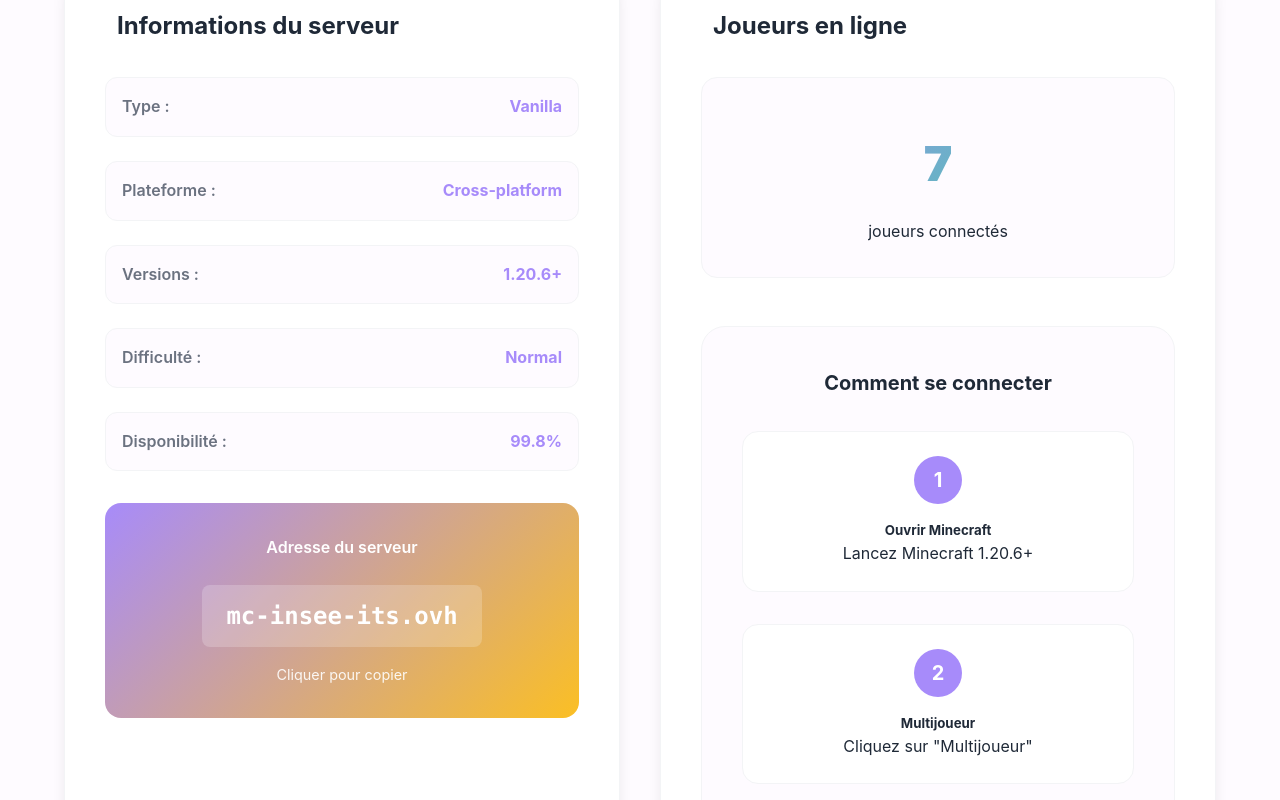
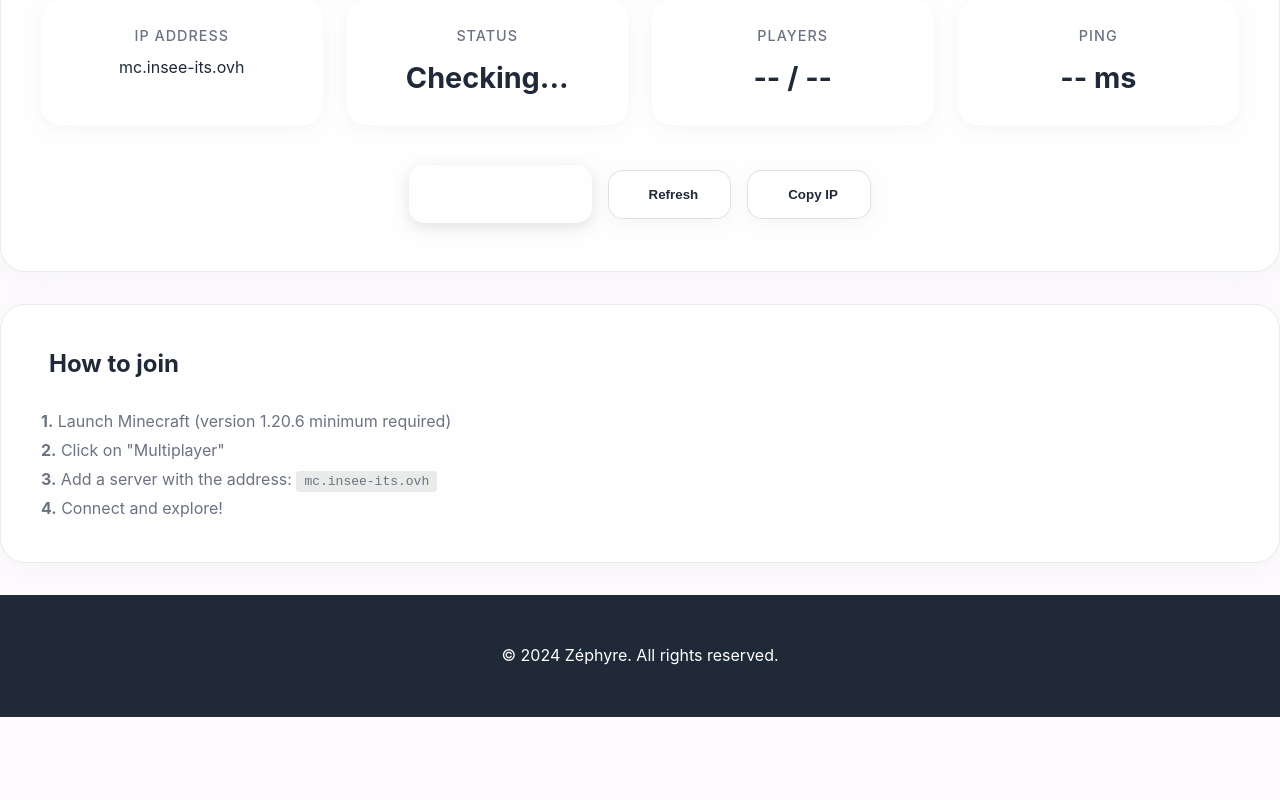
Before and after one commit to Punkiepoux/zephyre-app, an Angular app: page /minecraft in a window 1280 px wide. Shown: the part 620-1420 px from the top of the page. After the commit the page ends 1337 px from the top, so only its background shows below. Built offline with nearby package versions, Linux system fonts and the light colour scheme.

Commit message:
add some pages content and home page traduction

```diff
--- a/src/app/app.component.html
+++ b/src/app/app.component.html
@@ -13,7 +13,7 @@
     <ul class="nav-links">
       <li>
         <a
-          [routerLink]="'/'"
+          [routerLink]="'/home'"
           routerLinkActive="active"
           [routerLinkActiveOptions]="{ exact: true }"
           class="nav-link"
--- a/src/app/home/home.component.html
+++ b/src/app/home/home.component.html
@@ -5,8 +5,9 @@
         <div class="hero-content fade-in-up">
           <h1 data-translate="hero.title">Zéphyre</h1>
           <p class="hero-subtitle" data-translate="hero.subtitle">
-            Plateforme digitale moderne pour vos expériences en ligne
+            zéphyre.eu
           </p>
+          <!--
           <div class="cta-group">
             <a href="#" class="cta-button cta-primary" data-page="minecraft">
               <i class="fas fa-cube"></i>
@@ -17,54 +18,55 @@
               <span data-translate="hero.cta.discover">Découvrir</span>
             </a>
           </div>
+          -->
         </div>
       </div>
     </section>
 
     <section class="section services">
-      <div class="container">
-        <h2 class="section-title" data-translate="services.title">
-          Nos Services
-        </h2>
-        <p class="section-subtitle" data-translate="services.subtitle">
-          Découvrez ce que Zéphyre peut vous offrir
-        </p>
+      <div class="grid fade-in">
+            <div class="card">
+                <h2 class="card-title">
+                    <i class="fas fa-rocket"></i>
+                    {{ "services.welcome.title" | translate }}
+                </h2>
+                <div class="card-content">
+                    <p>{{ "services.welcome.description" | translate }}</p>
+                    <a href="/about" class="btn btn-primary">
+                        <i class="fas fa-arrow-right"></i>
+                        {{ "services.welcome.button" | translate }}
+                    </a>
+                </div>
+            </div>
 
-        <div class="services-grid">
-          <div class="service-card fade-in-up">
-            <div class="service-icon">
-              <i class="fas fa-cube"></i>
+            <div class="card">
+                <h2 class="card-title">
+                    <i class="fas fa-gamepad"></i>
+                    {{ "services.gaming.title" | translate }}
+                </h2>
+                <div class="card-content">
+                    <p>{{ "services.gaming.description" | translate }}</p>
+                    <a href="/minecraft" class="btn btn-secondary">
+                        <i class="fas fa-cube"></i>
+                        {{ "services.gaming.button" | translate }}
+                    </a>
+                </div>
             </div>
-            <h3 data-translate="services.minecraft.title">Serveur Minecraft</h3>
-            <p data-translate="services.minecraft.desc">
-              Serveur Minecraft cross-platform avec support multi-versions pour
-              une expérience de jeu optimale.
-            </p>
-          </div>
 
-          <div class="service-card fade-in-up">
-            <div class="service-icon">
-              <i class="fas fa-cloud"></i>
+            <div class="card">
+                <h2 class="card-title">
+                    <i class="fas fa-cogs"></i>
+                    {{ "services.tech.title" | translate }}
+                </h2>
+                <div class="card-content">
+                    <p>{{ "services.tech.description" | translate }}</p>
+                    <a href="/about" class="btn btn-secondary">
+                        <i class="fas fa-info-circle"></i>
+                        {{ "services.tech.button" | translate }}
+                    </a>
+                </div>
             </div>
-            <h3 data-translate="services.hosting.title">Hébergement</h3>
-            <p data-translate="services.hosting.desc">
-              Solutions d'hébergement fiables et performantes pour vos projets
-              digitaux.
-            </p>
-          </div>
-
-          <div class="service-card fade-in-up">
-            <div class="service-icon">
-              <i class="fas fa-users"></i>
-            </div>
-            <h3 data-translate="services.community.title">Communauté</h3>
-            <p data-translate="services.community.desc">
-              Rejoignez notre communauté active et bienveillante de passionnés
-              du digital.
-            </p>
-          </div>
         </div>
-      </div>
     </section>
   </div>
 </main>
--- a/src/app/home/home.component.ts
+++ b/src/app/home/home.component.ts
@@ -1,9 +1,10 @@
 import { Component } from '@angular/core';
+import { TranslatePipe } from "../pipes/translate.pipe";
 
 @Component({
   selector: 'app-home',
   standalone: true,
-  imports: [],
+  imports: [TranslatePipe],
   templateUrl: './home.component.html',
   styleUrl: './home.component.css'
 })
--- a/src/app/minecraft/minecraft.component.css
+++ b/src/app/minecraft/minecraft.component.css
@@ -0,0 +1,51 @@
+/* Status Minecraft */
+.minecraft-status {
+  display: grid;
+  grid-template-columns: repeat(auto-fit, minmax(250px, 1fr));
+  gap: 1.5rem;
+  margin-bottom: 2rem;
+}
+
+/* Boutons */
+.btn {
+  display: inline-flex;
+  align-items: center;
+  gap: 0.5rem;
+  padding: 1rem 2rem;
+  border: none;
+  border-radius: 15px;
+  font-weight: 600;
+  cursor: pointer;
+  transition: all 0.3s ease;
+  text-decoration: none;
+  margin: 0.5rem;
+}
+
+.btn-primary {
+  background: linear-gradient(135deg, var(--morning-blue), var(--x11-gray));
+  color: white;
+  box-shadow: 0 4px 15px rgba(141, 162, 144, 0.3);
+}
+
+.btn-primary:hover {
+  transform: translateY(-3px);
+  box-shadow: 0 8px 25px rgba(141, 162, 144, 0.4);
+}
+
+.btn-secondary {
+  background: rgba(255, 255, 255, 0.8);
+  color: var(--text-primary);
+  border: 1px solid rgba(141, 162, 144, 0.3);
+  box-shadow: 0 4px 15px rgba(141, 162, 144, 0.1);
+}
+
+.btn-secondary:hover {
+  background: rgba(255, 255, 255, 0.9);
+  transform: translateY(-2px);
+  box-shadow: 0 6px 20px rgba(141, 162, 144, 0.15);
+}
+
+.action-buttons {
+  text-align: center;
+  margin-top: 2rem;
+}
--- a/src/app/minecraft/minecraft.component.html
+++ b/src/app/minecraft/minecraft.component.html
@@ -1,155 +1,88 @@
 <main class="main">
   <div id="minecraft" class="page">
-    <section class="minecraft-hero">
+    <section class="hero">
       <div class="container">
-        <div class="minecraft-content">
-          <div class="server-status-main" id="server-status-main">
-            <i class="fas fa-circle pulse"></i>
-            <span data-translate="minecraft.status.online"
-              >Serveur en ligne</span
-            >
-          </div>
-          <h1 data-translate="minecraft.title">Serveur Minecraft Alummer</h1>
-          <p
-            data-translate="minecraft.subtitle"
-            style="font-size: 1.25rem; margin-top: 1rem; opacity: 0.9"
-          >
-            Expérience vanilla cross-platform - Versions 1.20.6 et plus
+        <div class="hero-content fade-in-up">
+          <h1 data-translate="hero.title">Minecraft Server</h1>
+          <p class="hero-subtitle" data-translate="hero.subtitle">
+            Infinite adventures
           </p>
         </div>
       </div>
     </section>
 
-    <section class="section">
-      <div class="container">
-        <div class="minecraft-grid">
-          <div class="server-info-card">
-            <h3 class="card-title">
+    <section>
+
+    </section>
+
+    <section>
+      <div class="card fade-in">
+            <h2 class="card-title">
                 <i class="fas fa-server"></i>
-              <span data-translate="minecraft.info.title"
-                >Informations du serveur</span
-              >
-            </h3>
-            <div class="info-grid">
-              <div class="info-item">
-                <span class="info-label" data-translate="minecraft.info.type"
-                  >Type :</span
-                >
-                <span class="info-value">Vanilla</span>
+                Server Information
+            </h2>
+
+            <div class="minecraft-status">
+                <div class="status-item">
+                    <div class="status-label">IP Address</div>
+                    <div class="server-ip" onclick="copyToClipboard('mc.insee-its.ovh')">mc.insee-its.ovh</div>
                 </div>
-              <div class="info-item">
-                <span
-                  class="info-label"
-                  data-translate="minecraft.info.platform"
-                  >Plateforme :</span
-                >
-                <span
-                  class="info-value"
-                  data-translate="minecraft.info.crossplatform"
-                  >Cross-platform</span
-                >
-              </div>
-              <div class="info-item">
-                <span class="info-label" data-translate="minecraft.info.version"
-                  >Versions :</span
-                >
-                <span class="info-value">1.20.6+</span>
-              </div>
-              <div class="info-item">
-                <span
-                  class="info-label"
-                  data-translate="minecraft.info.difficulty"
-                  >Difficulté :</span
-                >
-                <span class="info-value" data-translate="minecraft.info.normal"
-                  >Normal</span
-                >
-              </div>
-              <div class="info-item">
-                <span class="info-label" data-translate="minecraft.info.uptime"
-                  >Disponibilité :</span
-                >
-                <span class="info-value">99.8%</span>
+
+                <div class="status-item">
+                    <div class="status-label">Status</div>
+                    <div class="status-value" id="serverStatus">
+                        <span class="status-offline">
+                            <span class="status-dot offline-dot"></span>
+                            Checking...
+                        </span>
                     </div>
                 </div>
 
-            <div class="server-ip-card" onclick="copyServerIP()">
-              <div
-                style="font-weight: 600; margin-bottom: 0.5rem"
-                data-translate="minecraft.ip.label"
-              >
-                Adresse du serveur
+                <div class="status-item">
+                    <div class="status-label">Players</div>
+                    <div class="status-value" id="playerCount">-- / --</div>
                 </div>
-              <div class="server-ip-code">mc-insee-its.ovh</div>
-              <div
-                style="opacity: 0.9; font-size: 0.9rem"
-                data-translate="minecraft.ip.copy"
-              >
-                Cliquer pour copier
-              </div>
+
+                <div class="status-item">
+                    <div class="status-label">Ping</div>
+                    <div class="status-value" id="serverPing">-- ms</div>
                 </div>
             </div>
 
-          <div class="server-info-card">
-            <h3 class="card-title">
-              <i class="fas fa-users"></i>
-              <span data-translate="minecraft.players.title"
-                >Joueurs en ligne</span
-              >
-            </h3>
-            <div class="players-display">
-              <div class="player-count" id="player-count">
-                <span id="player-number">7</span>
+            <div class="action-buttons">
+                <a href="http://map.insee-its.ovh" target="_blank" class="btn btn-primary">
+                    <i class="fas fa-map"></i>
+                    View BlueMap
+                </a>
+                <button class="btn btn-secondary" onclick="refreshServerStatus()">
+                    <i class="fas fa-sync-alt"></i>
+                    Refresh
+                </button>
+                <button class="btn btn-secondary" onclick="copyToClipboard('mc.insee-its.ovh')">
+                    <i class="fas fa-copy"></i>
+                    Copy IP
+                </button>
             </div>
-              <p data-translate="minecraft.players.subtitle">
-                joueurs connectés
-              </p>
         </div>
 
-            <div class="connect-steps">
-              <h4
-                data-translate="minecraft.connect.title"
-                style="
-                  text-align: center;
-                  margin-bottom: 1.5rem;
-                  font-size: 1.25rem;
-                "
-              >
-                Comment se connecter
-              </h4>
-              <div class="steps-grid">
-                <div class="step">
-                  <div class="step-number">1</div>
-                  <h5 data-translate="minecraft.connect.step1.title">
-                    Ouvrir Minecraft
-                  </h5>
-                  <p data-translate="minecraft.connect.step1.desc">
-                    Lancez Minecraft 1.20.6+
-                  </p>
-                </div>
-                <div class="step">
-                  <div class="step-number">2</div>
-                  <h5 data-translate="minecraft.connect.step2.title">
-                    Multijoueur
-                  </h5>
-                  <p data-translate="minecraft.connect.step2.desc">
-                    Cliquez sur "Multijoueur"
-                  </p>
-                </div>
-                <div class="step">
-                  <div class="step-number">3</div>
-                  <h5 data-translate="minecraft.connect.step3.title">
-                    Ajouter serveur
-                  </h5>
-                  <p data-translate="minecraft.connect.step3.desc">
-                    Entrez l'adresse IP
-                  </p>
+        <!-- Informations supplémentaires -->
+        <div class="card fade-in">
+            <h2 class="card-title">
+                <i class="fas fa-gamepad"></i>
+                How to join
+            </h2>
+            <div style="color: var(--text-secondary); line-height: 1.8;">
+                <p><strong>1.</strong> Launch Minecraft (version 1.20.6 minimum required)</p>
+                <p><strong>2.</strong> Click on "Multiplayer"</p>
+                <p><strong>3.</strong> Add a server with the address: <code style="background: rgba(141, 162, 144, 0.2); padding: 0.2rem 0.5rem; border-radius: 4px;">mc.insee-its.ovh</code></p>
+                <p><strong>4.</strong> Connect and explore!</p>
             </div>
         </div>
-            </div>
-          </div>
-        </div>
-      </div>
+
     </section>
+
+    <footer class="footer">
+      <p>&copy; 2024 Zéphyre. All rights reserved.</p>
+    </footer>
   </div>
 </main>
--- a/src/styles.css
+++ b/src/styles.css
@@ -564,6 +564,83 @@ body {
   }
 }
 
+/* Card Styles */
+.card {
+  background: rgba(255, 255, 255, 0.7);
+  backdrop-filter: blur(25px);
+  border-radius: 25px;
+  padding: 2.5rem;
+  border: 1px solid rgba(141, 162, 144, 0.2);
+  position: relative;
+  overflow: hidden;
+  transition: all 0.4s cubic-bezier(0.175, 0.885, 0.32, 1.275);
+  box-shadow: 0 8px 32px rgba(141, 162, 144, 0.08);
+  margin-bottom: 2rem;
+}
+
+.card:hover {
+  transform: translateY(-10px) scale(1.02);
+  box-shadow: 0 25px 50px rgba(141, 162, 144, 0.15);
+  background: rgba(255, 255, 255, 0.8);
+}
+
+.card::before {
+  content: "";
+  position: absolute;
+  top: 0;
+  left: 0;
+  right: 0;
+  height: 3px;
+  background: linear-gradient(
+    90deg,
+    var(--morning-blue),
+    var(--x11-gray),
+    var(--gainsboro)
+  );
+  border-radius: 25px 25px 0 0;
+}
+
+.card-title {
+  font-size: 1.5rem;
+  font-weight: 700;
+  color: var(--text-primary);
+  margin-bottom: 1.5rem;
+  display: flex;
+  align-items: center;
+  gap: 0.5rem;
+}
+
+/* Status Minecraft */
+.status-item {
+  text-align: center;
+  padding: 1.5rem;
+  background: rgba(255, 255, 255, 0.6);
+  border-radius: 20px;
+  transition: all 0.3s ease;
+  box-shadow: 0 4px 15px rgba(141, 162, 144, 0.1);
+}
+
+.status-item:hover {
+  background: rgba(255, 255, 255, 0.8);
+  transform: scale(1.05);
+  box-shadow: 0 6px 20px rgba(141, 162, 144, 0.15);
+}
+
+.status-label {
+  font-size: 0.9rem;
+  color: var(--text-secondary);
+  margin-bottom: 0.5rem;
+  font-weight: 500;
+  text-transform: uppercase;
+  letter-spacing: 1px;
+}
+
+.status-value {
+  font-size: 1.8rem;
+  font-weight: 700;
+  color: var(--text-primary);
+}
+
 /* Animations */
 @keyframes pulse {
   0%,
@@ -593,3 +670,7 @@ body {
 .fade-in-up {
   animation: fadeInUp 0.6s ease-out;
 }
+
+.fade-in {
+  animation: fadeIn 0.8s ease-out;
+}
```
Also changed, not shown: src/assets/en.json (+17 -0 lines), src/assets/fr.json (+17 -0 lines). Lines whose indentation alone changed are shown as unchanged.
